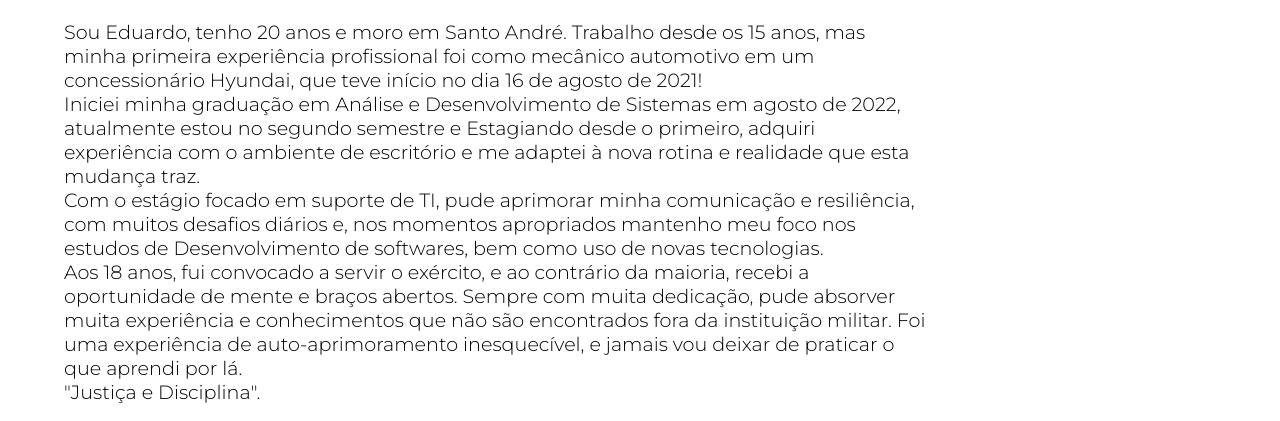
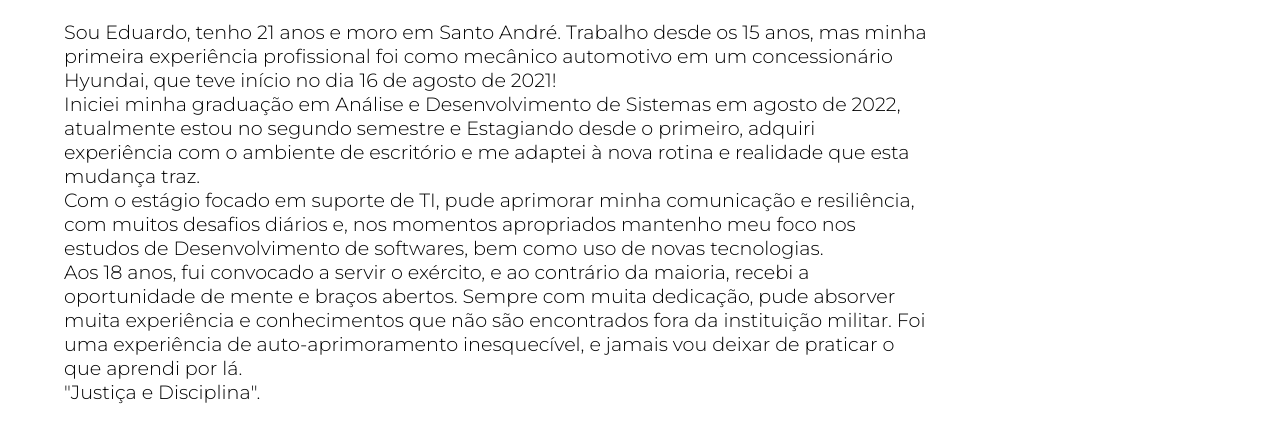
Before and after one commit to EduardoPepinelli/Portifolio, a plain HTML site: page Index.html in a window 1280 px wide. Shown: the part 214-635 px from the top of the page. Drawn offline with Linux system fonts and the light colour scheme.

Commit message:
alterando idade

```diff
--- a/Index.html
+++ b/Index.html
@@ -37,7 +37,7 @@
                 <article class="text">
                     <h2> 🙋‍♂️ Sobre Mim</h2>
                     <p>
-                       Sou Eduardo, tenho 20 anos e moro em Santo André.
+                       Sou Eduardo, tenho 21 anos e moro em Santo André.
                         Trabalho desde os 15 anos, mas minha primeira experiência profissional foi como mecânico automotivo em um concessionário Hyundai,
                         que teve início no dia 16 de agosto de 2021!<br/>
                         Iniciei minha graduação em Análise e Desenvolvimento de Sistemas em agosto de 2022, atualmente estou no segundo semestre e
```
